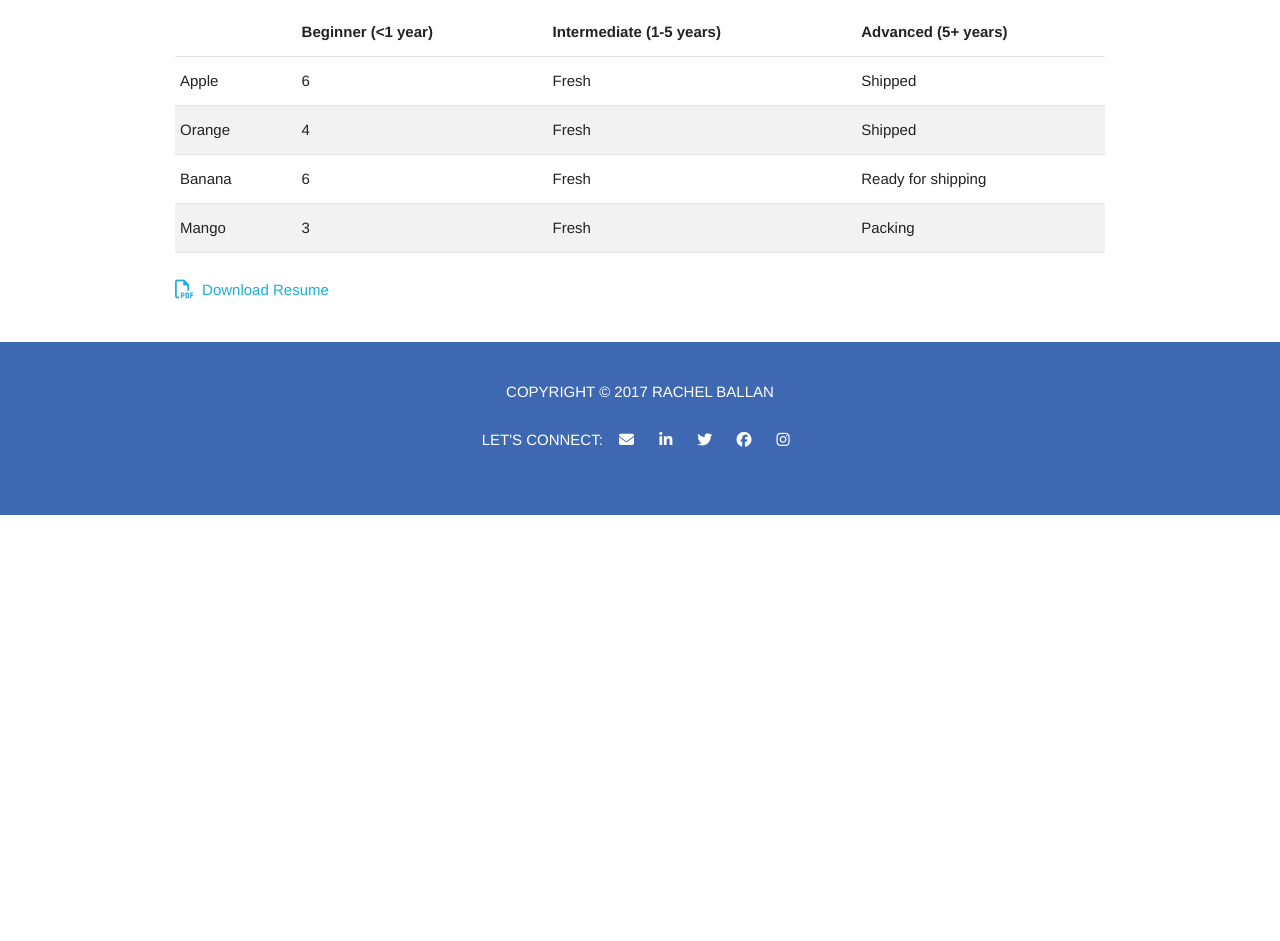
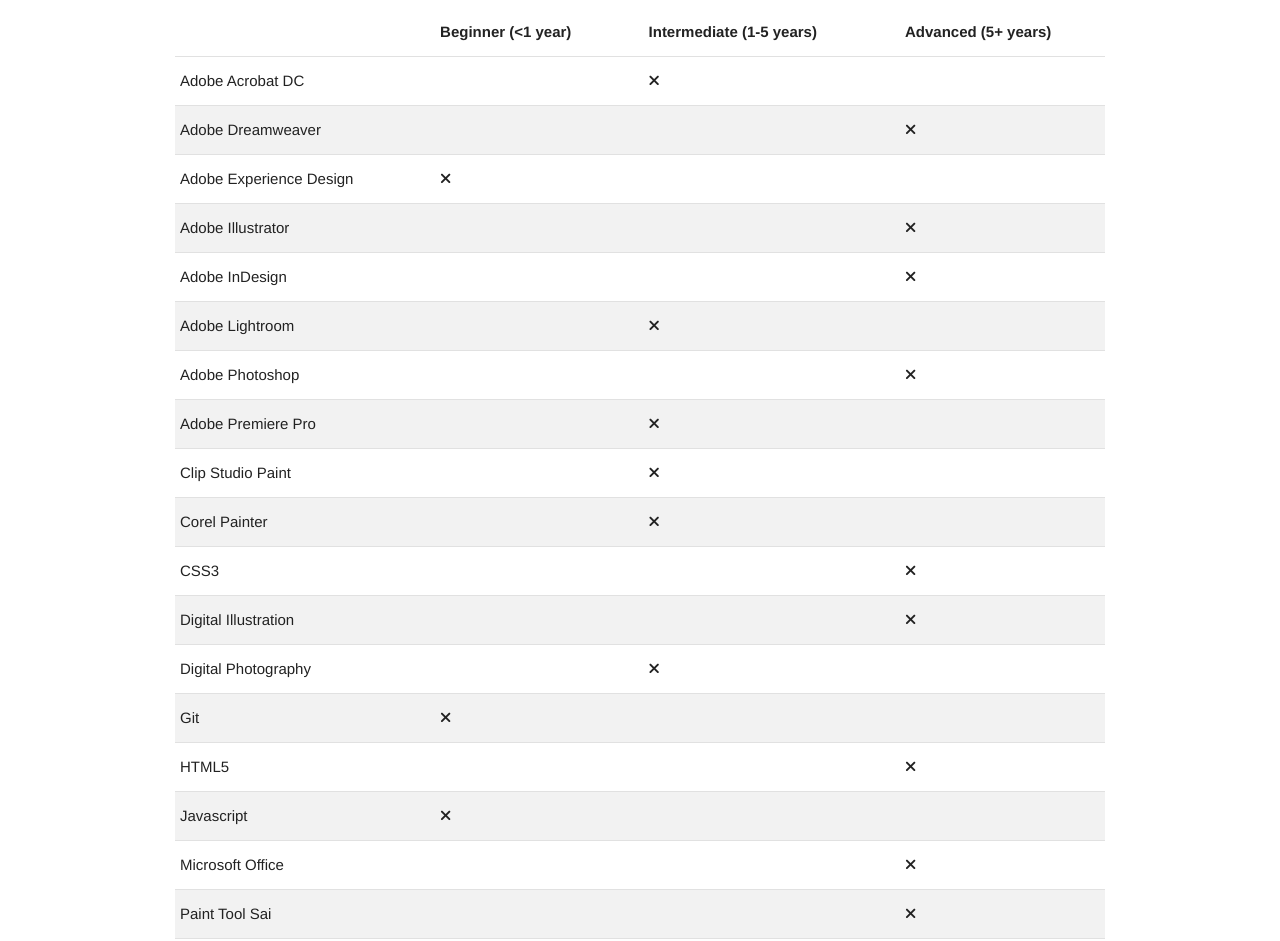
Before and after one commit to starybirds/starybirds.github.io, a plain HTML site: page index.html in a window 1280 px wide. Shown: the part 1074-2015 px from the top of the page. Before the commit the page ends 1589 px from the top, so only its background shows below. Drawn offline with nearby package versions, Linux system fonts and the light colour scheme; some packages are replaced by stand-ins of ours; a small style sheet from the web is missing.

Commit message:
Added content to skills chart

```diff
--- a/css/beauter-master/beauter.css
+++ b/css/beauter-master/beauter.css
@@ -688,7 +688,7 @@
 }
 
 .brand {
-    margin-top: 5px;
+    margin-top: 10px;
     margin-right: 20px;
     margin-left: 20px;
 }
--- a/partials/home.html
+++ b/partials/home.html
@@ -21,28 +21,112 @@
   </thead>
   <tbody>
     <tr>
-      <td>Apple</td>
-      <td>6</td>
-      <td>Fresh</td>
-      <td>Shipped</td>
+      <td>Adobe Acrobat DC</td>
+      <td></td>
+      <td><i class="fa fa-times" aria-hidden="true"></i></td>
+      <td></td>
     </tr>
     <tr>
-      <td>Orange</td>
-      <td>4</td>
-      <td>Fresh</td>
-      <td>Shipped</td>
-    </tr>
- <tr>
-      <td>Banana</td>
-      <td>6</td>
-      <td>Fresh</td>
-      <td>Ready for shipping</td>
+      <td>Adobe Dreamweaver</td>
+      <td></td>
+      <td></td>
+      <td><i class="fa fa-times" aria-hidden="true"></i></td>
     </tr>
     <tr>
-      <td>Mango</td>
-      <td>3</td>
-      <td>Fresh</td>
-      <td>Packing</td>
+      <td>Adobe Experience Design</td>
+      <td><i class="fa fa-times" aria-hidden="true"></i></td>
+      <td></td>
+      <td></td>
+    </tr>
+    <tr>
+      <td>Adobe Illustrator</td>
+      <td></td>
+      <td></td>
+      <td><i class="fa fa-times" aria-hidden="true"></i></td>
+    </tr>
+    <tr>
+      <td>Adobe InDesign</td>
+      <td></td>
+      <td></td>
+      <td><i class="fa fa-times" aria-hidden="true"></i></td>
+    </tr>
+    <tr>
+      <td>Adobe Lightroom</td>
+      <td></td>
+      <td><i class="fa fa-times" aria-hidden="true"></i></td>
+      <td></td>
+    </tr>
+    <tr>
+      <td>Adobe Photoshop</td>
+      <td></td>
+      <td></td>
+      <td><i class="fa fa-times" aria-hidden="true"></i></td>
+    </tr>
+    <tr>
+      <td>Adobe Premiere Pro</td>
+      <td></td>
+      <td><i class="fa fa-times" aria-hidden="true"></i></td>
+      <td></td>
+    </tr>
+    <tr>
+      <td>Clip Studio Paint</td>
+      <td></td>
+      <td><i class="fa fa-times" aria-hidden="true"></i></td>
+      <td></td>
+    </tr>
+    <tr>
+      <td>Corel Painter</td>
+      <td></td>
+      <td><i class="fa fa-times" aria-hidden="true"></i></td>
+      <td></td>
+    </tr>
+    <tr>
+      <td>CSS3</td>
+      <td></td>
+      <td></td>
+      <td><i class="fa fa-times" aria-hidden="true"></i></td>
+    </tr>
+    <tr>
+      <td>Digital Illustration</td>
+      <td></td>
+      <td></td>
+      <td><i class="fa fa-times" aria-hidden="true"></i></td>
+    </tr>
+    <tr>
+      <td>Digital Photography</td>
+      <td></td>
+      <td><i class="fa fa-times" aria-hidden="true"></i></td>
+      <td></td>
+    </tr>
+    <tr>
+      <td>Git</td>
+      <td><i class="fa fa-times" aria-hidden="true"></i></td>
+      <td></td>
+      <td></td>
+    </tr>
+    <tr>
+      <td>HTML5</td>
+      <td></td>
+      <td></td>
+      <td><i class="fa fa-times" aria-hidden="true"></i></td>
+    </tr>
+    <tr>
+      <td>Javascript</td>
+      <td><i class="fa fa-times" aria-hidden="true"></i></td>
+      <td></td>
+      <td></td>
+    </tr>
+    <tr>
+      <td>Microsoft Office</td>
+      <td></td>
+      <td></td>
+      <td><i class="fa fa-times" aria-hidden="true"></i></td>
+    </tr>
+    <tr>
+      <td>Paint Tool Sai</td>
+      <td></td>
+      <td></td>
+      <td><i class="fa fa-times" aria-hidden="true"></i></td>
     </tr>
   </tbody>
 </table></p>
```
